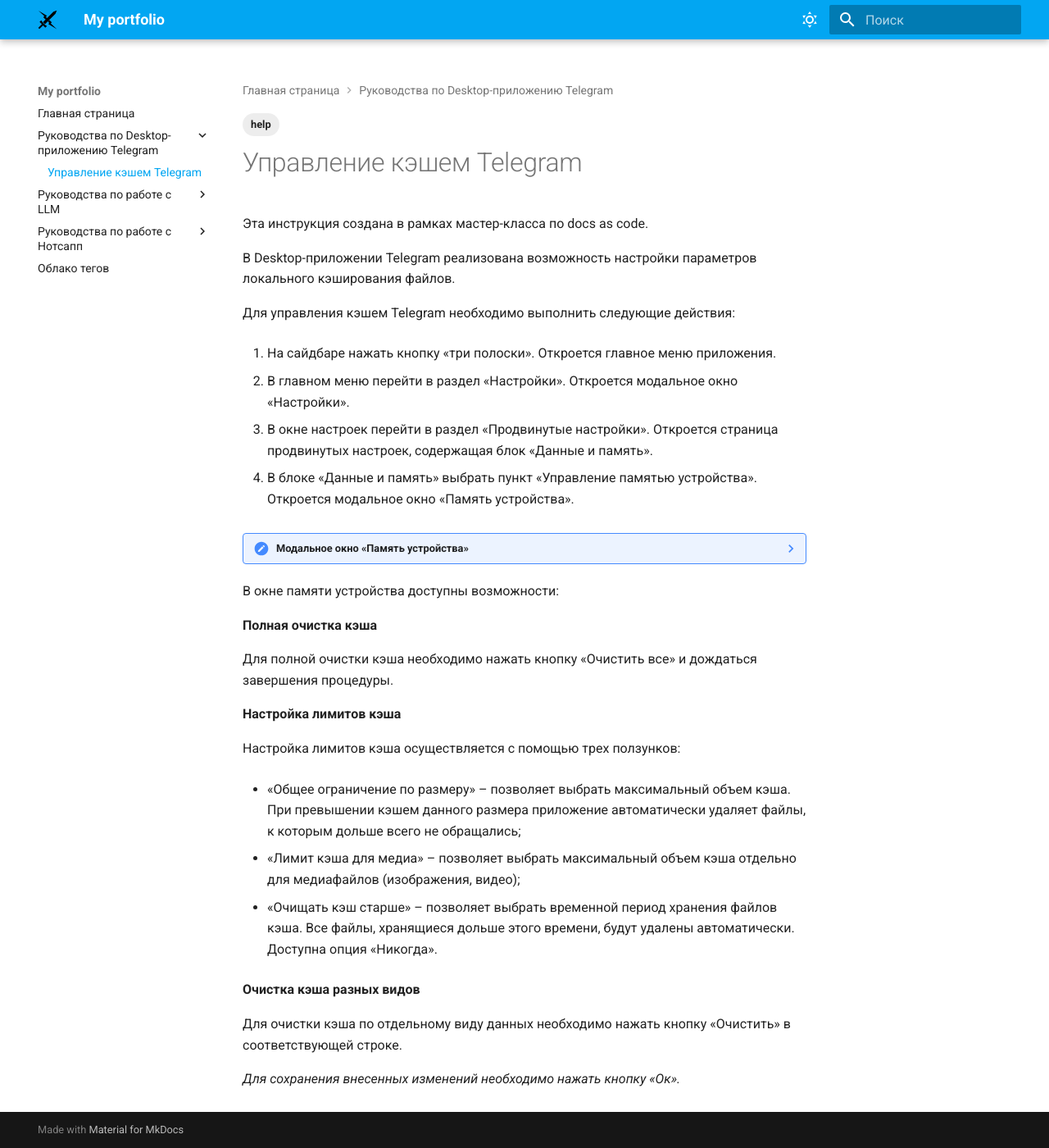
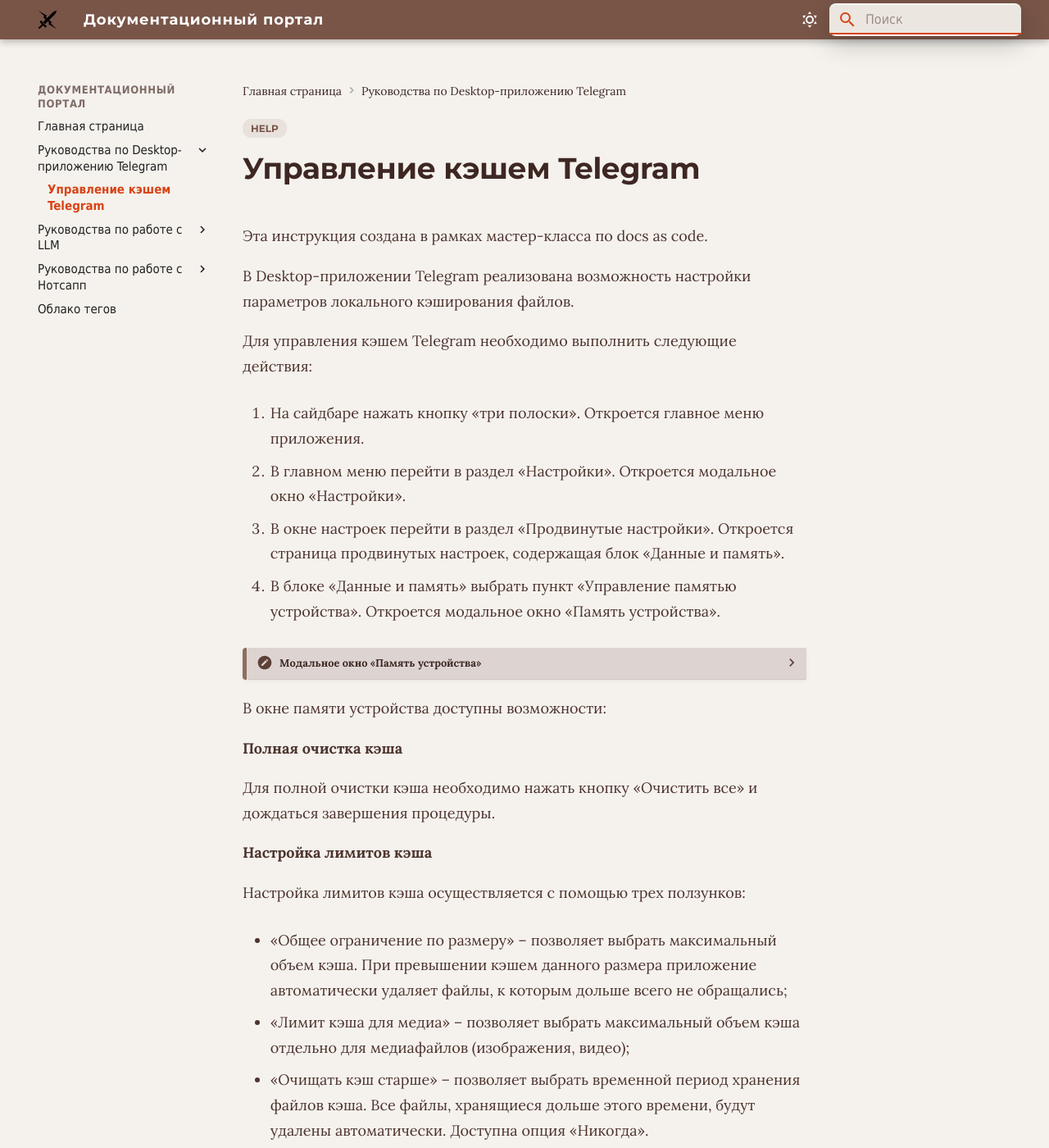
Before and after one commit to sostarovoitov/my-portfolio, an MkDocs documentation site: the page built from docs/Instructions/Telegram/sostarovoitov-instruction.md, in a window 1280 px wide and 1400 px high. Shown: the whole window at 82% size. Built offline with MkDocs 1.6.1 and Material for MkDocs 9.7.7, drawn with Linux system fonts in a browser that asks for light colours.

Commit message:
Настройка extra css

```diff
--- /dev/null
+++ b/docs/stylesheets/extra.css
@@ -0,0 +1,374 @@
+/* Настройки светлой схемы - базовые */
+
+[data-md-color-scheme="myscheme"] {
+    /* Базовая палитра темы */
+  --md-primary-fg-color: #795548; /*Основной цвет*/
+  --md-accent-fg-color: #d84315; /*Акцентный цвет*/
+  --md-typeset-a-color: #8d6e63; /*Цвет ссылок*/
+  --md-default-bg-color: #f5f2ed; /*Фоновый цвет*/
+  --md-default-fg-color: #4e342e; /*Основной цвет текста (абзацы, списки, подзаголовки, nav и toc)*/
+  --md-default-fg-color--light: #3e2723; /*Цвет h1 и заголовков блоков toc и nav*/
+  --md-footer-bg-color: #3e2723; /*Цвет футера*/
+
+  /* Цвета для блоков кода (внутри текста) */
+  --md-code-bg-color: #ebe7e0; /*Цвет фона блока кода*/
+  --md-code-fg-color: #bf360c; /*Цвет текста в блоке кода*/
+
+  /* Общие переменные для блоков заметок (admonitions) */
+  --md-admonition-fg-color: #4e342e;      /* Цвет текста внутри заметки */
+  --md-admonition-bg-color: #ebe7e0;      /* Фон самой заметки (тело блока) */
+
+  /* Цвет иконки тега в светлой теме */
+  --md-tag-icon-color: #d84315;
+
+  /* Цвет фона и текста самого тега */
+  --md-tag-bg-color: rgba(121, 85, 72, 0.1);
+  --md-tag-fg-color: #795548;
+}
+
+/* Настройки светлой схемы - дополнительные по рекомендациям Gemini */
+
+/* 1. ГЕОМЕТРИЯ БЛОКОВ (Заметки и раскрывающиеся спойлеры) */
+[data-md-color-scheme="myscheme"] .admonition,
+[data-md-color-scheme="myscheme"] details {
+  border: none !important;                /* Удаляем стандартную синюю рамку со всех сторон */
+  border-left: .25rem solid #8d6e63 !important; /* Рисуем кофейную вертикальную полосу только слева */
+  background-color: #ffffff !important;        /* Чисто белый фон тела блока — чтобы не сливался с бежевым фоном сайта */
+  outline: none !important;               /* Убираем синий контур при клике мышкой */
+  box-shadow: 0 2px 5px rgba(0,0,0,0.05) !important;            /* Добавили крошечную тень для объема. Чтобы убрать тени вокруг блока совсем заменить на none !important */
+}
+
+/* 2. ШАПКА БЛОКА (Заголовок заметки или текст спойлера) */
+[data-md-color-scheme="myscheme"] .admonition-title,
+[data-md-color-scheme="myscheme"] summary {
+  background-color: rgba(121, 85, 72, 0.25) !important; /* Фон шапки (коричневый с прозрачностью 15%) */
+  color: #3e2723 !important;              /* Цвет текста в заголовке */
+  border-bottom: 1px solid rgba(121, 85, 72, 0.1); /* Тонкая линия между заголовком и текстом */
+}
+
+/* 3. ИКОНКИ И СТРЕЛКИ */
+[data-md-color-scheme="myscheme"] .admonition-title::before, /* Иконка слева в обычной заметке */
+[data-md-color-scheme="myscheme"] summary::before,          /* Иконка слева в спойлере */
+[data-md-color-scheme="myscheme"] summary::after {           /* Стрелка раскрытия спойлера (справа) */
+  background-color: #5d4037 !important;   /* Делаем все иконки насыщенно-коричневыми */
+}
+
+/* 4. ВИЗУАЛЬНЫЙ ОТКЛИК */
+[data-md-color-scheme="myscheme"] .md-typeset details:focus-within {
+  /* При клике на блок появляется едва заметное терракотовое свечение вместо синего */
+  box-shadow: 0 0 0 0.05rem rgba(216, 67, 21, 0.2) !important;
+}
+
+/* 5. НАСТРОЙКА СКРОЛЛБАРА */
+/* 1. Глобальная настройка для Chrome/Edge/Safari */
+/* Применяем ко всей странице (html) и ко всем блокам внутри (body) */
+html, body, [data-md-color-scheme="myscheme"] {
+  scrollbar-color: #a1887f transparent; /* Для Firefox */
+  scrollbar-width: thin;
+}
+
+/* 2. Детальная настройка для Chrome (Webkit) */
+::-webkit-scrollbar {
+  width: 10px; /* Ширина полосы */
+}
+
+::-webkit-scrollbar-track {
+  background: transparent; /* Фон дорожки (делаем прозрачным под цвет сайта) */
+}
+
+::-webkit-scrollbar-thumb {
+  background-color: #a1887f !important; /* Цвет бегунка */
+  border-radius: 20px;                 /* Скругление */
+  border: 2px solid #f5f2ed;           /* Отступ цветом вашего фона (создает эффект парения) */
+}
+
+::-webkit-scrollbar-thumb:hover {
+  background-color: #795548 !important; /* Цвет при наведении */
+}
+
+/* Настройки тёмной схемы - базовые */
+
+[data-md-color-scheme="slate"] {
+    /* Базовая палитра темы */
+  --md-primary-fg-color: #2b1d1a; /*Основной цвет*/
+  --md-accent-fg-color: #ffb74d; /*Акцентный цвет*/
+  --md-typeset-a-color: #d7ccc8; /*Цвет ссылок*/
+  --md-default-bg-color: #1a1210; /*Фоновый цвет*/
+  --md-default-fg-color: #ece2d0; /*Основной цвет текста (абзацы, списки, подзаголовки, nav и toc)*/
+  --md-default-fg-color--light: #ffffff; /*Цвет h1 и заголовков блоков toc и nav*/
+  --md-footer-bg-color: #140d0c; /*Цвет футера*/
+
+  /* Цвета для блоков кода (внутри текста) */
+  --md-code-bg-color: #251a17; /*Цвет фона блока кода*/
+  --md-code-fg-color: #ffcc80; /*Цвет текста в блоке кода*/
+
+  /* Общие переменные для блоков заметок (admonitions) */
+  --md-admonition-fg-color: #ece2d0;      /* Цвет текста внутри заметки */
+  --md-admonition-bg-color: #251a17;      /* Фон самой заметки (тело блока) */
+
+   /* Цвет иконки тега в темной теме */
+  --md-tag-icon-color: #ffb74d;
+
+  /* Цвет фона и текста самого тега */
+  --md-tag-bg-color: rgba(255, 183, 77, 0.1);
+  --md-tag-fg-color: #ffb74d;
+}
+
+/* Настройки тёмной схемы - дополнительные по рекомендациям Gemini */
+
+/* 1. ГЕОМЕТРИЯ БЛОКОВ (Заметки и раскрывающиеся спойлеры) */
+[data-md-color-scheme="slate"] .admonition,
+[data-md-color-scheme="slate"] details {
+  border: none !important;                /* Удаляем стандартную синюю рамку со всех сторон */
+  border-left: .25rem solid #795548 !important; /* Рисуем кофейную вертикальную полосу только слева */
+  background-color: #211614 !important;        /* Глубокий коричневый фон тела блока — чтобы не сливался с фоном сайта */
+  outline: none !important;               /* Убираем синий контур при клике мышкой */
+  box-shadow: 0 2px 5px rgba(0,0,0,0.3) !important;            /* Добавили крошечную тень для объема. Чтобы убрать тени вокруг блока совсем заменить на none !important */
+}
+
+/* 2. ШАПКА БЛОКА (Заголовок заметки или текст спойлера) */
+[data-md-color-scheme="slate"] .admonition-title,
+[data-md-color-scheme="slate"] summary {
+  background-color: rgba(121, 85, 72, 0.2) !important; /* Фон шапки (коричневый с прозрачностью) */
+  color: #ffffff !important;              /* Цвет текста в заголовке */
+  border-bottom: 1px solid rgba(121, 85, 72, 0.1); /* Тонкая линия между заголовком и текстом */
+}
+
+/* 3. ИКОНКИ И СТРЕЛКИ */
+[data-md-color-scheme="slate"] .admonition-title::before, /* Иконка слева в обычной заметке */
+[data-md-color-scheme="slate"] summary::before,          /* Иконка слева в спойлере */
+[data-md-color-scheme="slate"] summary::after {           /* Стрелка раскрытия спойлера (справа) */
+  background-color: #d7ccc8 !important;   /* Делаем все иконки светлыми */
+}
+
+/* 4. ВИЗУАЛЬНЫЙ ОТКЛИК */
+[data-md-color-scheme="slate"] .md-typeset details:focus-within {
+  /* При клике на блок появляется едва заметное оранжевое свечение вместо синего */
+  box-shadow: 0 0 0 0.05rem rgba(255, 183, 77, 0.2) !important;
+}
+
+/* 5. НАСТРОЙКА СКРОЛЛБАРА */
+/* 1. Глобальная настройка для Chrome/Edge/Safari */
+/* Применяем ко всей странице (html) и ко всем блокам внутри (body) */
+html, body, [data-md-color-scheme="slate"] {
+  scrollbar-color: #4e342e transparent; /* Для Firefox */
+  scrollbar-width: thin;
+}
+
+/* 2. Детальная настройка для Chrome (Webkit) */
+[data-md-color-scheme="slate"] ::-webkit-scrollbar {
+  width: 10px; /* Ширина полосы */
+}
+
+[data-md-color-scheme="slate"] ::-webkit-scrollbar-track {
+  background: transparent; /* Фон дорожки (делаем прозрачным под цвет сайта) */
+}
+
+[data-md-color-scheme="slate"] ::-webkit-scrollbar-thumb {
+  background-color: #4e342e !important; /* Цвет бегунка */
+  border-radius: 20px;                 /* Скругление */
+  border: 2px solid #1a1210;           /* Отступ цветом вашего фона (создает эффект парения) */
+}
+
+[data-md-color-scheme="slate"] ::-webkit-scrollbar-thumb:hover {
+  background-color: #795548 !important; /* Цвет при наведении */
+}
+
+/* НАСТРОЙКИ ШРИФТОВ */
+
+/* ==========================================================
+   1. БАЗОВЫЕ НАСТРОЙКИ ШРИФТОВ (КОНТЕНТ)
+   ========================================================== */
+
+/* 1. Основной текст статьи */
+.md-typeset {
+  font-family: 'Lora', serif;
+  font-size: 18px;
+  line-height: 1.7;
+  font-weight: 450;
+  color: var(--md-default-fg-color);
+  -webkit-font-smoothing: antialiased; /* дополнительная четкость */
+}
+
+/* 2. Заголовки внутри статьи (h1 - h4) */
+.md-typeset h1,
+.md-typeset h2,
+.md-typeset h3,
+.md-typeset h4 {
+  font-family: 'Montserrat', sans-serif;
+  font-weight: 700;
+  color: var(--md-default-fg-color--light); /* Цвет h1 из настроек тем */
+  /*margin-top: 1.5em; /* отступ сверху - лучше убрать */
+  /*margin-bottom: 0.5rem; /* отступ снизу - лучше убрать */
+}
+
+/* 3. Блоки кода (системный шрифт, так как поле code занято под Montserrat) */
+code, kbd, pre {
+  font-family: 'Consolas', 'Monaco', monospace !important;
+  font-size: 0.95em !important;
+  font-weight: 400;
+}
+
+/* ==========================================================
+   2. ИНТЕРФЕЙС И НАВИГАЦИЯ (ШАПКА, МЕНЮ)
+   ========================================================== */
+
+/* 1. Заголовок всего документационного портала */
+.md-header__title {
+  font-family: 'Montserrat', sans-serif;
+  font-weight: 700;
+  letter-spacing: 0.05em;
+  font-size: 0.9rem;
+}
+
+/* 2. Левое меню (Навигация по разделам) */
+
+.md-nav {
+  font-family: 'Tahoma', sans-serif;
+  font-size: 0.75rem;
+  line-height: 1.3;
+}
+
+/* 3. Заголовок левого меню */
+.md-nav__title {
+  font-family: 'Tahoma', sans-serif;
+  color: var(--md-default-fg-color) !important;
+  font-weight: 700;
+  font-size: 0.65rem;
+  text-transform: uppercase;
+  letter-spacing: 0.05em;
+  opacity: 0.7; /* Делает заголовок мягче */
+}
+
+/* 4. Правое меню (Оглавление текущей статьи) */
+
+.md-sidebar--secondary {
+  font-family: 'Arial', sans-serif;
+  font-size: 0.7rem;
+}
+
+/* 5. Заголовок правого меню */
+.md-sidebar--secondary .md-nav__title {
+  font-family: 'Montserrat', sans-serif;
+  font-size: 0.6rem;
+  letter-spacing: 0.05em;
+  text-transform: uppercase;
+  opacity: 0.7; /* Делает заголовок мягче */
+}
+
+/* 6. Интервалы правого меню */
+.md-sidebar--secondary .md-nav__link {
+  line-height: 1.35 !important;      /* Оптимальный интервал для чтения */
+  padding-top: 0.25rem !important;   /* Чуть больше места сверху */
+  padding-bottom: 0.25rem !important;/* Чуть больше места снизу */
+  margin-top: 0 !important;          /* Убираем лишние внешние отступы */
+}
+
+
+
+
+/* ==========================================================
+   3. ИНТЕРАКТИВНОСТЬ (АКТИВНЫЕ ПУНКТЫ И ТЕГИ)
+   ========================================================== */
+
+/* 1. Подсветка активных пунктов меню и названий папок */
+.md-nav__link--active,
+.md-nav__link--index {
+  font-weight: 700 !important;
+  color: var(--md-accent-fg-color) !important; /* Цвет из настроек темы */
+}
+
+/* 2. Цвет при наведении на любой пункт меню */
+.md-nav__link:hover {
+  color: var(--md-accent-fg-color) !important;
+  opacity: 0.8;
+}
+
+/* 3. Хлебные крошки */
+.md-breadcrumbs {
+  font-family: 'Tahoma', sans-serif;
+  font-size: 0.65rem;
+  font-weight: 400;
+  letter-spacing: 0.02em;
+  opacity: 0.8;
+}
+
+/* ==========================================================
+   4. ОБЛАКО ТЕГОВ (СТИЛЬ, ЦВЕТА И ПОЗИЦИЯ)
+   ========================================================== */
+
+/* Прижимаем весь блок тегов к заголовку h1 */
+.md-tag-list {
+  margin-top: 0 !important;
+}
+
+/* Настройка иконки перед тегом */
+.md-tag::before {
+  /* Используем цвет иконки, заданный в блоках светлой/темной тем */
+  background-color: var(--md-tag-icon-color) !important;
+}
+
+/* Сам тег (внешний вид и цвета) */
+.md-tag {
+  /* 1. Шрифты и текст */
+  font-family: 'Montserrat', sans-serif;
+  font-size: 0.6rem !important;
+  font-weight: 700;
+  text-transform: uppercase;
+
+  /* 2. Цвета (берутся из переменных тем) */
+  background-color: var(--md-tag-bg-color) !important;
+  color: var(--md-tag-fg-color) !important;
+
+  /* 3. Форма и границы */
+  border-radius: 10px !important; /* Делает тег "пилюлей" */
+  border: none !important;        /* Убирает стандартную рамку */
+  padding: 2px 10px !important;   /* Добавляет внутренний простор */
+}
+
+
+/* ==========================================================
+   5. СТИЛИЗАЦИЯ ПОИСКА (АДАПТИВНАЯ)
+   ========================================================== */
+
+/* 1. Контейнер окна поиска */
+.md-search__inner {
+  background-color: var(--md-default-bg-color) !important;
+  border-radius: 8px !important; /* Скругляем углы окна */
+  box-shadow: 0 10px 30px rgba(0,0,0,0.2) !important; /* Более мягкая тень */
+}
+
+/* 2. Поле ввода (шапка поиска) */
+.md-search__form {
+  background-color: var(--md-code-bg-color) !important;
+  border-radius: 8px 8px 0 0 !important;
+  border-bottom: 2px solid var(--md-accent-fg-color) !important; /* Фирменная линия */
+}
+
+/* 3. Текст и иконки */
+.md-search__input {
+  font-family: 'Tahoma', sans-serif;
+  color: var(--md-default-fg-color) !important;
+}
+
+.md-search__input::placeholder {
+  color: var(--md-default-fg-color) !important;
+  opacity: 0.5;
+}
+
+.md-search__icon {
+  color: var(--md-accent-fg-color) !important; /* Иконка лупы теперь акцентная */
+}
+
+/* 4. Результаты поиска */
+.md-search-result__link:hover {
+  background-color: rgba(121, 85, 72, 0.05) !important;
+  color: var(--md-accent-fg-color) !important;
+}
+
+/* 5. Подсветка найденных букв */
+.md-search-result mark {
+  color: var(--md-accent-fg-color) !important;
+  background-color: transparent !important;
+  font-weight: 700;
+}
--- a/mkdocs.yml
+++ b/mkdocs.yml
@@ -1,20 +1,25 @@
-site_name: My portfolio # Название сайта
-site_description: Тестовое портфолио # Описание сайта, добавляется в meta-теги
+site_name: Документационный портал # Название сайта
+site_description: Док портал обо всем # Описание сайта, добавляется в meta-теги
 theme: # Тема сайта, информация о ее параметрах
   name: material # Название темы
   logo: images/logo.svg # Ссылка на логотип сайта, логотип добавляется в папку `docs/images`
   font:
-    text: Roboto # Шрифт текста
-    code: Roboto Mono # Шрифт для текста кода
+    text: Lora # Шрифт текста
+    code: Montserrat # Шрифт для текста кода (формально). У меня будет переиспользован для заголовков
   language: ru # Язык
   palette: # Настройки светлой и тёмной тем
-    # Настройки светлой темы
-    - scheme: default
+    # Настройки моей собственной темы
+    - scheme: myscheme
       toggle:
         icon: material/weather-sunny # Иконка для активации светлой темы
         name: Выключить солнышко # Всплывающий текст-подсказка
-      primary: light blue # Основной цвет
-      accent: pink # Акцентный цвет
+    # Настройки светлой темы - отключена
+    #- scheme: default
+    #  toggle:
+    #    icon: material/weather-sunny # Иконка для активации светлой темы
+    #    name: Выключить солнышко # Всплывающий текст-подсказка
+    #  primary: light blue # Основной цвет
+    #  accent: pink # Акцентный цвет
       # вы можете использовать любой цвет из списка:
       # red; pink; purple; deep purple; indigo; blue; light blue; cyan; teal;
       # green; light green; lime; yellow; amber; orange; deep orange; brown;
@@ -84,3 +89,6 @@
   - redoc-tag
   - plantuml:
       puml_url: https://www.plantuml.com/plantuml/
+
+extra_css:
+  - stylesheets/extra.css
```
Also changed, not shown: docs/Instructions/Notesapp/notesapp-instruction.md (+0 -39 lines), docs/Instructions/Telegram/sostarovoitov-instruction.md (line endings or trailing spaces).
